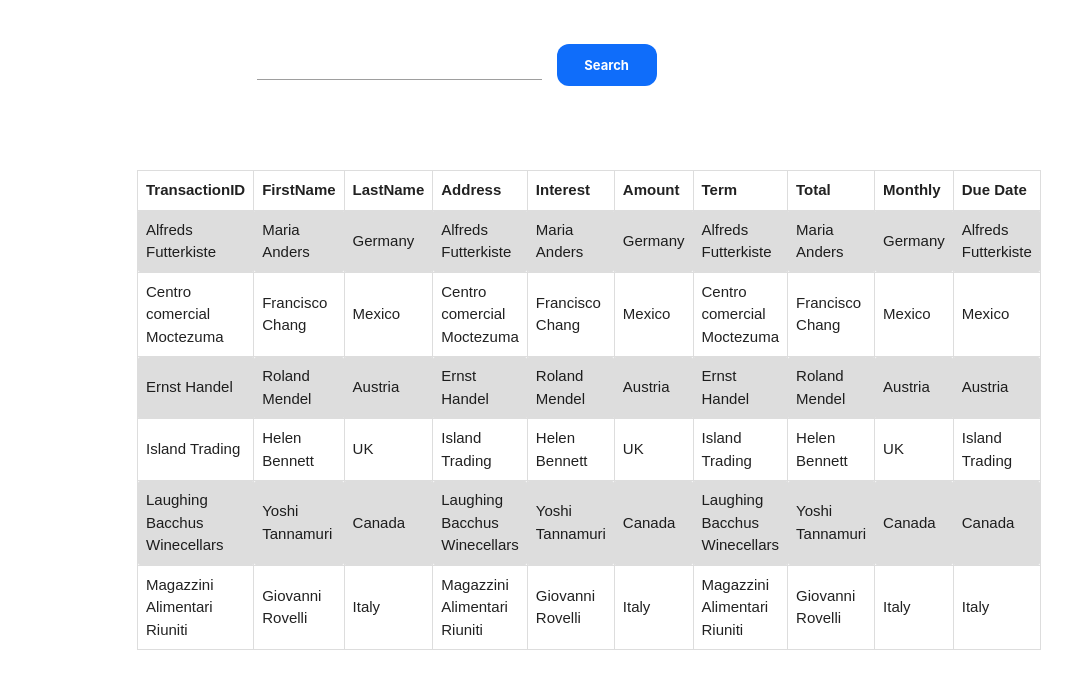
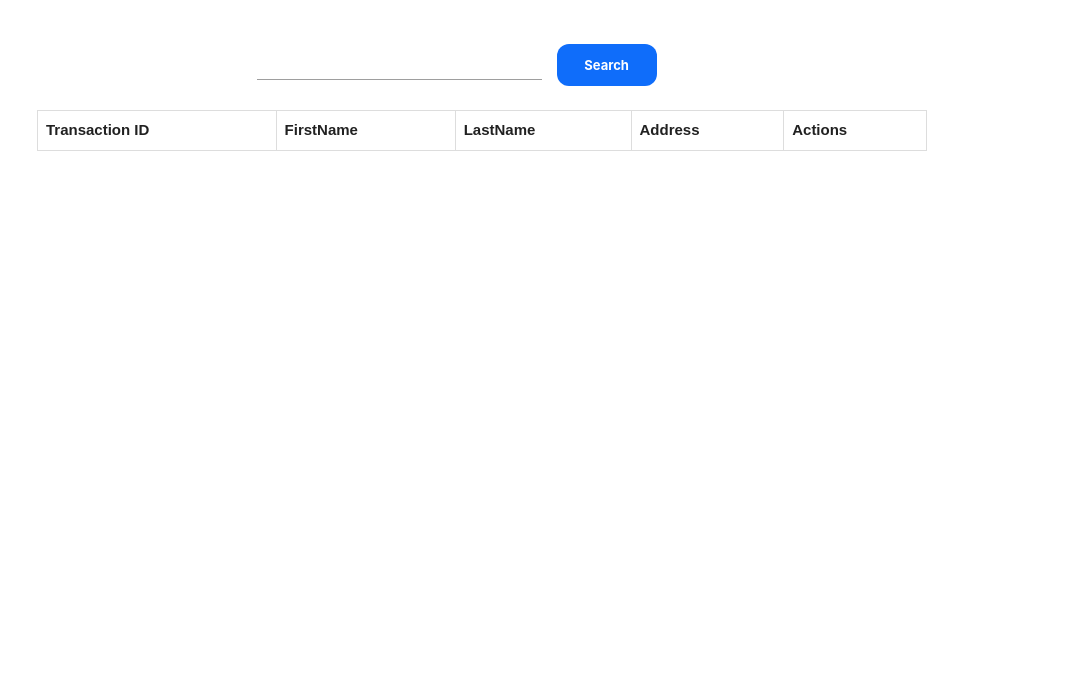
Before and after one commit to xxkuro1/genericlending, a PHP site: page /html/transactions.html in a window 1360 px wide. Shown: the top 689 px of the page, without its empty margins (293-1360 px from the left). Run offline with PHP 8.4, Linux system fonts and the light colour scheme; lists and menus that the app fills with data are empty; some libraries are stand-ins or nearby versions.

Commit message:
improved front end (a bit)

```diff
--- a/css/style.css
+++ b/css/style.css
@@ -32,7 +32,7 @@
 		border: none;
 	}
 	#header-container{
-		height: 200px;
+		height: 120px;
 		border: none;
 	}
 	iframe{
@@ -203,8 +203,8 @@
 		height:400px;
 		position:relative;
 		z-index:0;
-		left:350px;
-		top:-30px;
+		left: 250px;
+		top: -90px;
 		padding-right: 30px;
 		padding-bottom: 50px;
 		padding-left: 80px;
@@ -290,12 +290,11 @@
 			height:50px;
 		}
 
+	.form-container{
+		position: relative;
+		top: 20px !important;
+	}
 
-
-
-
-
-	body {font-family: Arial, Helvetica, sans-serif;}
 
 
 	input[type=text] {
--- a/html/header.html
+++ b/html/header.html
@@ -2,7 +2,7 @@
 <html lang="en">
 <head>
     <meta charset="UTF-8">
-    <title>Title</title>
+    <title>Header</title>
 </head>
 <body>
 <div align="center">
--- a/html/transactions.html
+++ b/html/transactions.html
@@ -49,93 +49,12 @@
 
 				<table width="50%">
 		  <tr>
-		    <th>TransactionID</th>
+		    <th>Transaction ID</th>
 		    <th>FirstName</th>
 		    <th>LastName</th>
 		    <th>Address</th>
-		    <th>Interest</th>
-		    <th>Amount</th>
-		    <th>Term </th>
-		     <th>Total</th>
-		      <th>Monthly</th>
-		       <th>Due Date</th>
+			  <th>Actions</th>
 		  </tr>
-		  <tr>
-		    <td>Alfreds Futterkiste</td>
-		    <td>Maria Anders</td>
-		    <td>Germany</td>
-		    <td>Alfreds Futterkiste</td>
-		    <td>Maria Anders</td>
-		    <td>Germany</td>
-		    <td>Alfreds Futterkiste</td>
-		    <td>Maria Anders</td>
-		    <td>Germany</td>
-		    <td>Alfreds Futterkiste</td>
-
-		  </tr>
-		  <tr>
-		    <td>Centro comercial Moctezuma</td>
-		    <td>Francisco Chang</td>
-		    <td>Mexico</td>
-		     <td>Centro comercial Moctezuma</td>
-		    <td>Francisco Chang</td>
-		    <td>Mexico</td>
-		     <td>Centro comercial Moctezuma</td>
-		    <td>Francisco Chang</td>
-		    <td>Mexico</td>
-		     <td>Mexico</td>
-		  </tr>
-		  <tr>
-		    <td>Ernst Handel</td>
-		    <td>Roland Mendel</td>
-		    <td>Austria</td>
-		       <td>Ernst Handel</td>
-		    <td>Roland Mendel</td>
-		    <td>Austria</td>
-		       <td>Ernst Handel</td>
-		    <td>Roland Mendel</td>
-		    <td>Austria</td>
-		      <td>Austria</td>
-		  </tr>
-		  <tr>
-		    <td>Island Trading</td>
-		    <td>Helen Bennett</td>
-		    <td>UK</td>
-		        <td>Island Trading</td>
-		    <td>Helen Bennett</td>
-		    <td>UK</td>
-		        <td>Island Trading</td>
-		    <td>Helen Bennett</td>
-		    <td>UK</td>
-		        <td>Island Trading</td>
-
-		  </tr>
-		  <tr>
-		    <td>Laughing Bacchus Winecellars</td>
-		    <td>Yoshi Tannamuri</td>
-		    <td>Canada</td>
-		    <td>Laughing Bacchus Winecellars</td>
-		    <td>Yoshi Tannamuri</td>
-		    <td>Canada</td>
-		    <td>Laughing Bacchus Winecellars</td>
-		    <td>Yoshi Tannamuri</td>
-		    <td>Canada</td>
-		    <td>Canada</td>
-		  </tr>
-		  <tr>
-		    <td>Magazzini Alimentari Riuniti</td>
-		    <td>Giovanni Rovelli</td>
-		    <td>Italy</td>
-		      <td>Magazzini Alimentari Riuniti</td>
-		    <td>Giovanni Rovelli</td>
-		    <td>Italy</td>
-		      <td>Magazzini Alimentari Riuniti</td>
-		    <td>Giovanni Rovelli</td>
-		    <td>Italy</td>
-		      <td>Italy</td>
-
-		  </tr>
-
 
 		</table>
 			</div>
--- a/index.html
+++ b/index.html
@@ -24,7 +24,7 @@
         </tr>
         <tr>
             <td id="content-container">
-                <div style="height: 100%;"><iframe id="content-iframe" name="iframe-main" scrolling="yes"></iframe></div>
+                <div style="height: 529px; overflow-y:hidden;"><iframe id="content-iframe" name="iframe-main" scrolling="yes"></iframe></div>
             </td>
         </tr>
     </table>
```
Also changed, not shown: html/addloan.html (+23 -15 lines).
